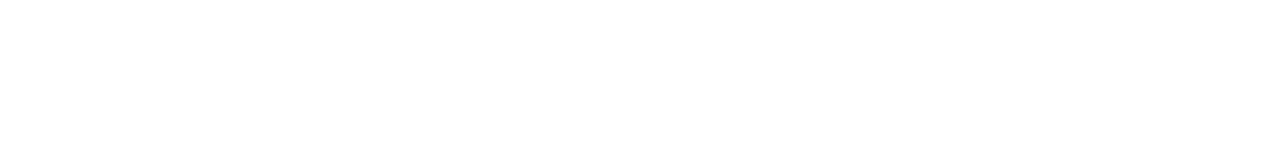
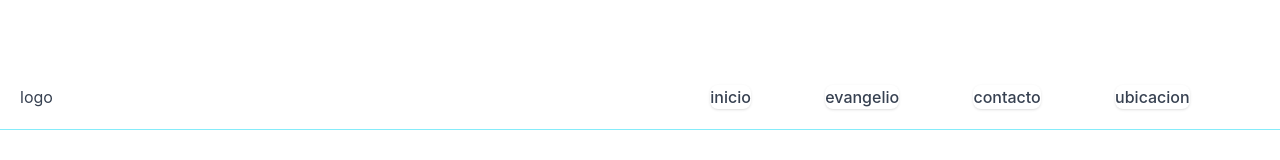
Before and after one commit to RamiroQuiro/xtoWebAstro, an Astro site: page /NavBar/NavBar in a window 1280 px wide. Built offline with nearby package versions, Linux system fonts and the light colour scheme; Astro itself is replaced by a stand-in of ours.

Commit message:
menu responsibe

```diff
--- a/src/pages/NavBar/NavJSX.jsx
+++ b/src/pages/NavBar/NavJSX.jsx
@@ -15,22 +15,20 @@
     handleClick={handleClick}
     />
   {
-  toogle&&
+
   <nav
-    className={`${toogle?'':''} animate-[aparecer_.2s] w-full h-full md:h-auto py-5 fixed top-0 text-gray-700 z-50 md:flex items-center justify-center mx-auto md:justify-between px-5 bg-white/60 border-b border-cyan-300/80`}
+    className={`${!toogle?'translate-y-full duration-300':'-translate-y-0 duration-300'} animate-[aparecer_.2s] w-full h-[35%]  md:h-min  py-5 fixed bottom-0 md:top-0 text-gray-700 z-50 md:flex items-center justify-center mx-auto md:justify-between px-5 bg-white/60 border-b border-cyan-300/80`}
   >
-    <div className="md:w-3/12 mx-auto flex bg-red-<500>">logo</div>
-    <div className="md:w-6/12 w-full h-full">
-      <ul className="flex flex-col md:flex-row items-center justify-evenly">
+    <div className="md:w-6/12 hidden md:flex mx-auto  >">logo</div>
+      <ul className="flex flex-wrap flex-grow md:flex-row items-center   md:justify-evenly gap-1">
         {
           Links?.map((link) => (
-            <li className="cursor-pointer">
-              <a href={link.href}>{link.name}</a>
-            </li>
+            <a href={link.href} className="cursor-pointer md:w-auto w-[48%] text-center shadow py-4 md:py-0 border rounded-lg md:bg-transparent md:border-none font-medium hover:scale-105 hover:text-yellow-500 duration-150  bg-white">
+              <li >{link.name}</li>
+            </a>
           ))
         }
       </ul>
-    </div>
   </nav>
 }
   </>
```
